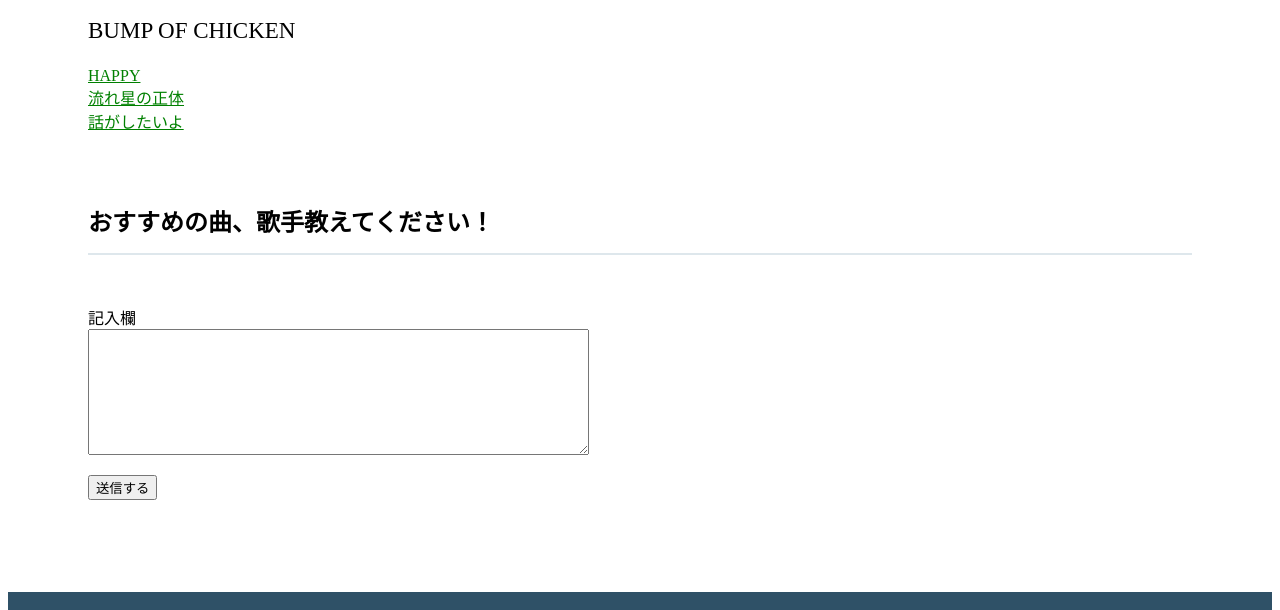
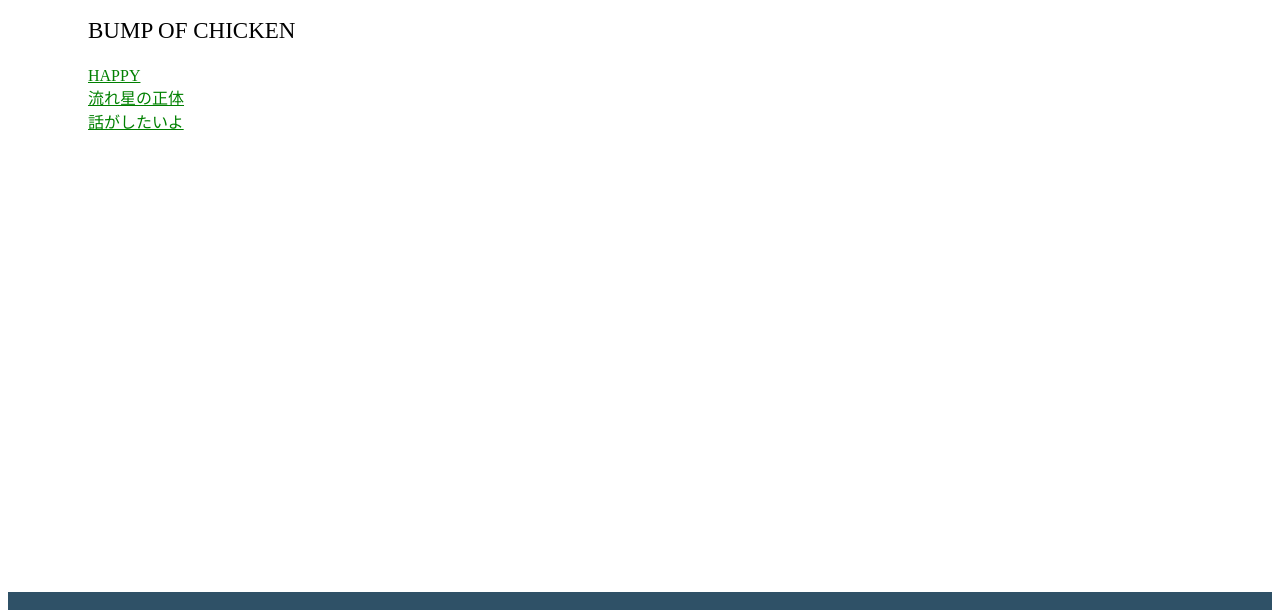
Before and after one commit to univump/Practice, a plain HTML site: page index.html in a window 1280 px wide. Shown: the part 759-1369 px from the top of the page. Drawn offline with Linux system fonts and the light colour scheme.

Commit message:
Update index.html

```diff
--- a/index.html
+++ b/index.html
@@ -43,14 +43,6 @@
          </a>
         </div>
 
-      <h3 class="section-title">おすすめの曲、歌手教えてください！</h3>
-      <form method="post" action="k-bump.1215@ezweb.ne.jp">
-
-      <p>記入欄</br>
-      <textarea name="message" cols="60" rows="8"></textarea>
-      <p><input type="submit" value="送信する"></p>
-
-      </form>
       </div>
 
     </div>
```
